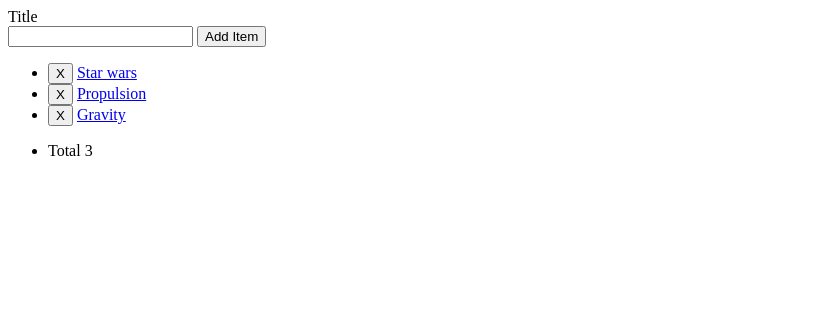
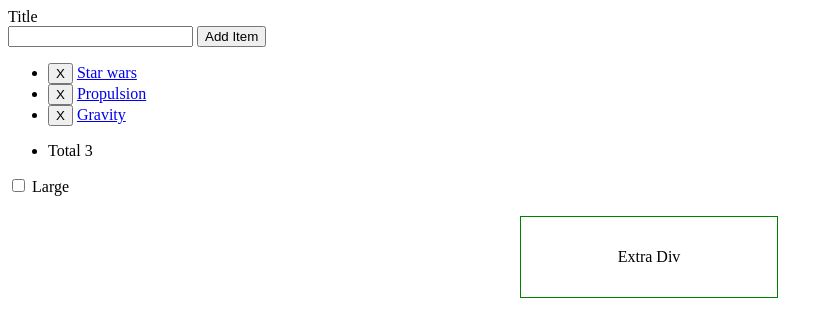
Before and after one commit to tmorozov/try-vue, a plain HTML site: page index.html in a window 1280 px wide. Shown: the whole page, without its empty margins (0-833 px from the left). Drawn offline with Linux system fonts and the light colour scheme.

Commit message:
bind class

```diff
--- a/index.html
+++ b/index.html
@@ -3,6 +3,25 @@
   <head>
     <meta charset="utf-8">
     <title>try Vue.js</title>
+
+    <style media="screen">
+      .box {
+        border: 1px solid green;
+        display: flex;
+        justify-content: center;
+        align-items: center;
+      }
+      .large {
+        width: 40vw;
+        height: 40vh;
+        margin: 40px 30vw;
+      }
+      .small {
+        width: 20vw;
+        height: 10vh;
+        margin: 20px 40vw;
+      }
+    </style>
   </head>
   <body>
 
@@ -23,6 +42,18 @@
       <ul>
         <li>Total {{totalRows}}</li>
       </ul>
+
+      <form>
+        <label>
+          <input type="checkbox" v-model="isLarge"> Large
+        </label>
+      </form>
+
+      <div class='box'
+        :class="isLarge ? 'large' : 'small'">
+        Extra Div
+      </div>
+
     </div>
 
     <script src="3party/vue.js"></script>
--- a/js/app.js
+++ b/js/app.js
@@ -12,7 +12,8 @@ var card = new Vue({
       text: 'propulsion'
     }, {
       text: 'gravity'
-    }]
+    }],
+    isLarge: false
   },
   watch: {
     input: _.debounce(function () {
```
